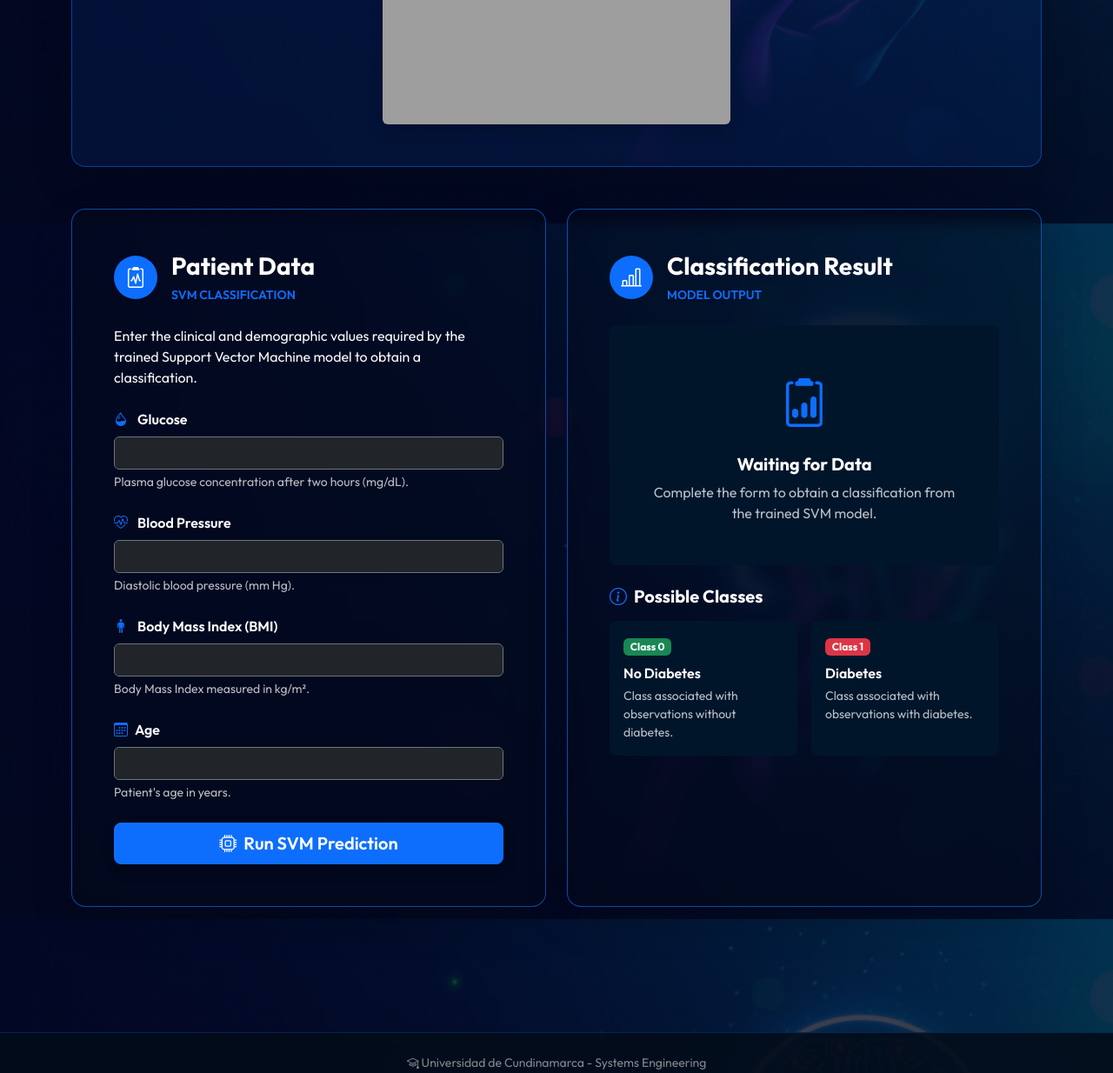
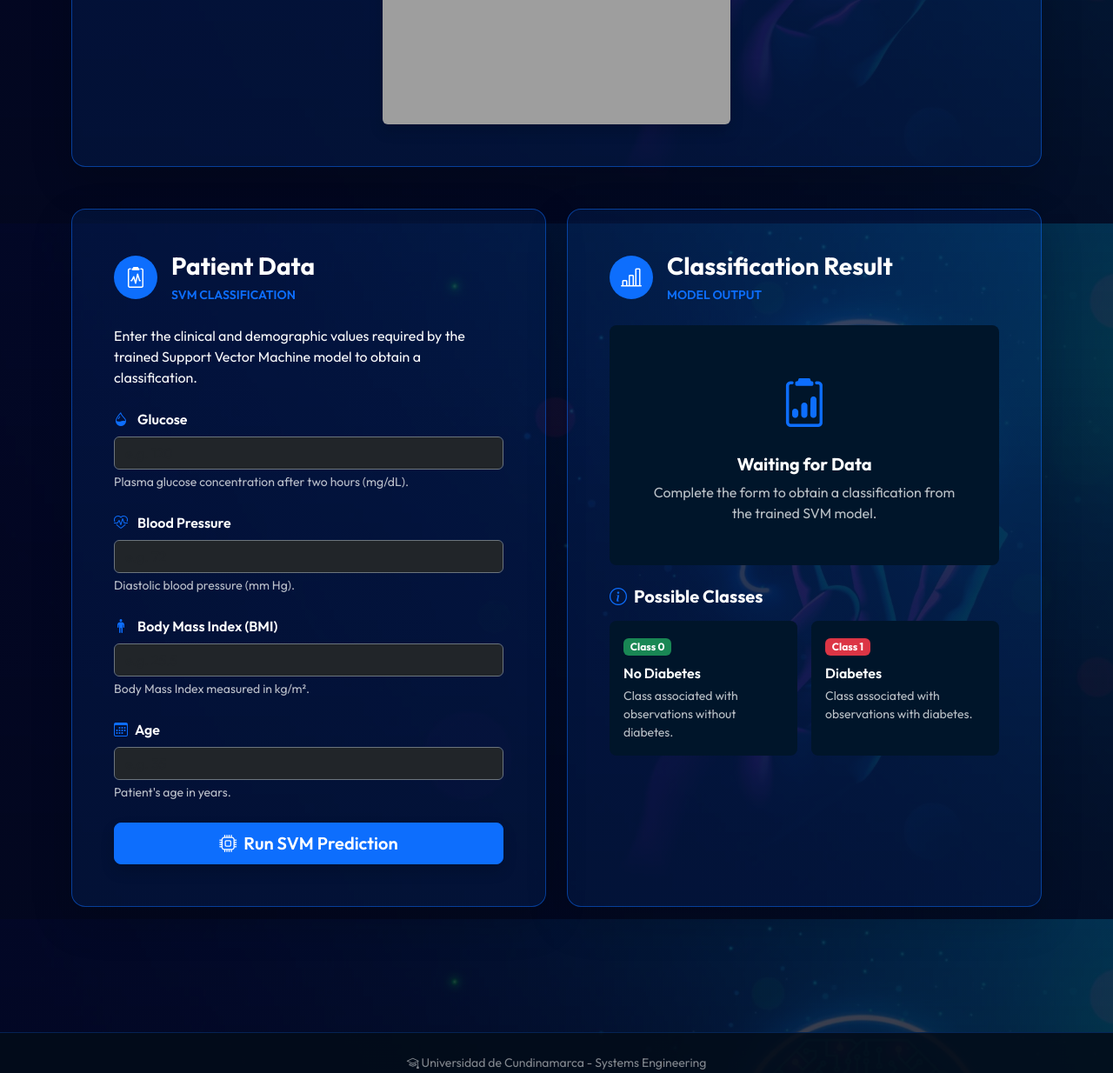
Before and after one commit to MonicaPoveda/Machinegroup, a Flask app: page /SVM/application in a window 1280 px wide. Shown: the part 2943-4177 px from the top of the page at 87% size. Run offline with Flask 3, Linux system fonts and the light colour scheme; parts of the project's set-up code (start-up, migrations or seed data) failed here and were passed over; grey boxes are pictures that could not be loaded.

Commit message:
style(svm): equalize card heights and unify background colors

```diff
--- a/templates/svm/svmApplication.html
+++ b/templates/svm/svmApplication.html
@@ -313,9 +313,7 @@ SVM Application
     <section id="classification" class="mb-5" style="scroll-margin-top: 105px;">
         <div class="row g-4">
             <div class="col-12 col-lg-6">
-                <div class="card p-4 p-md-5 rounded-4 shadow-lg border border-secondary border-opacity-25 h-100"
-                style="background-color: rgba(3, 12, 25, 0.40); border-color: rgba(20, 120, 255, 0.60) !important; backdrop-filter: blur(8px);
-                 -webkit-backdrop-filter: blur(8px);">
+                <div class="card h-100 card bg-primary bg-opacity-10 border border-primary border-opacity-50 rounded-4 shadow-lg p-4 p-md-5">
                     <div class="d-flex align-items-center mb-4">
                         <div class="bg-primary text-white rounded-circle d-flex align-items-center justify-content-center flex-shrink-0 me-3"
                         style="width: 50px; height: 50px;"><i class="bi bi-clipboard2-pulse fs-4"></i></div>
@@ -379,9 +377,7 @@ SVM Application
             </div>
 
             <div class="col-12 col-lg-6">
-                <div class="card p-4 p-md-5 rounded-4 shadow-lg border border-secondary border-opacity-25 h-100"
-                style="background-color: rgba(3, 12, 25, 0.40); border-color: rgba(20, 120, 255, 0.60) !important; backdrop-filter: blur(8px);
-                -webkit-backdrop-filter: blur(8px);">
+                <div class="card h-100 card bg-primary bg-opacity-10 border border-primary border-opacity-50 rounded-4 shadow-lg p-4 p-md-5">
                     <div class="d-flex align-items-center mb-4">
                         <div class="bg-primary text-white rounded-circle d-flex align-items-center justify-content-center flex-shrink-0 me-3"
                          style="width: 50px; height: 50px;"><i class="bi bi-bar-chart-line fs-4"></i></div>
```
